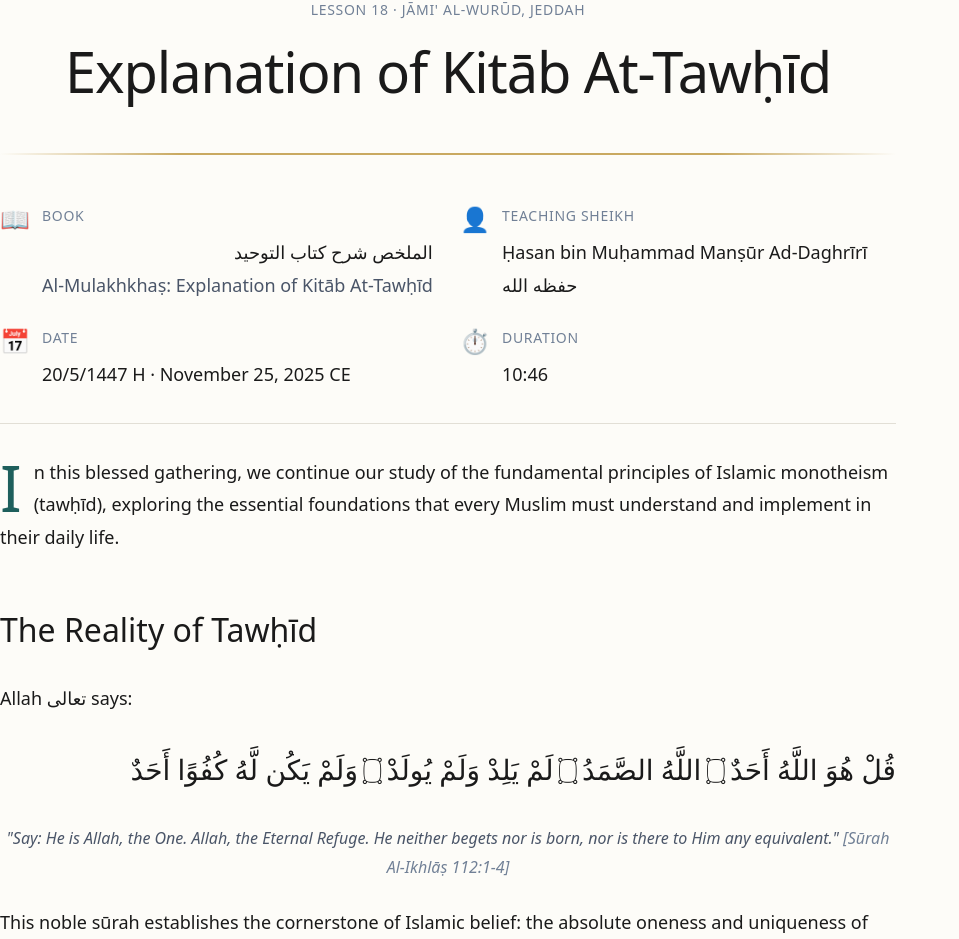
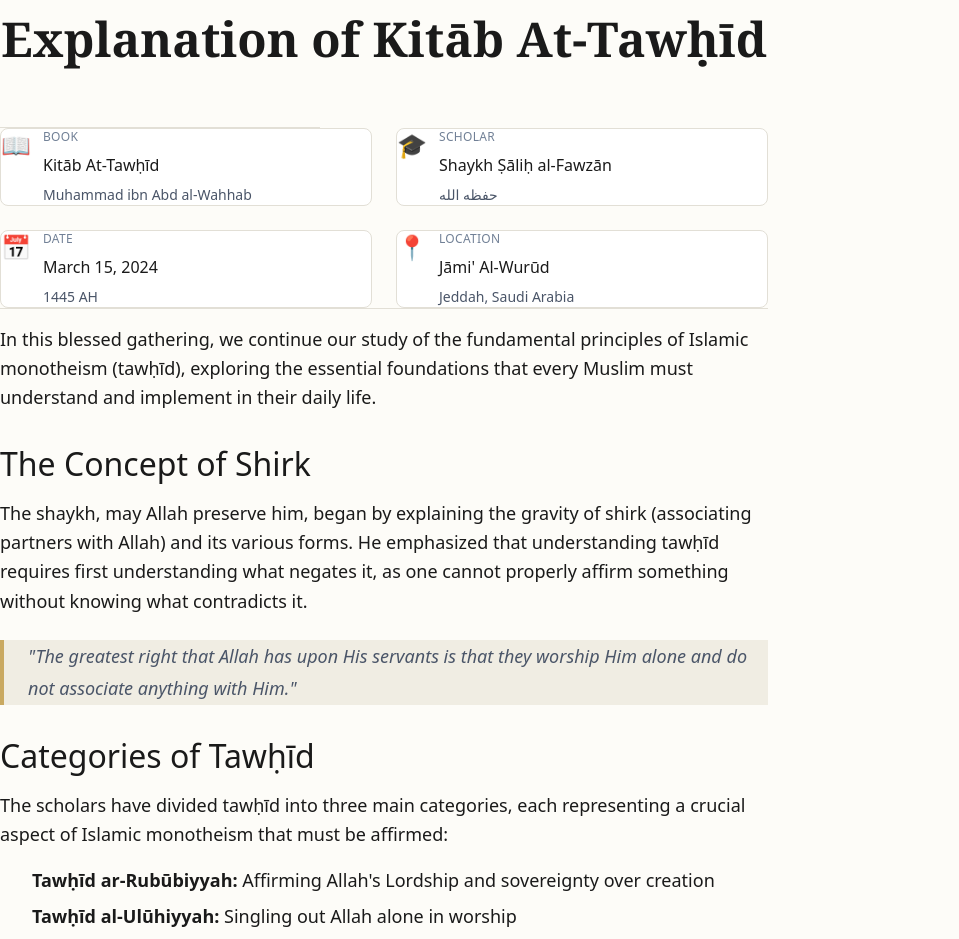
Before and after one commit to Mohamed-AH/dhassan, a Next.js app: page / in a window 1280 px wide. Shown: the part 158-1097 px from the top of the page, without its empty margins (0-959 px from the left). Built offline with nearby package versions, Linux system fonts and the light colour scheme.

Commit message:
refactor: Simplify landing and archive page layouts with cleaner design

```diff
--- a/src/app/archive/page.tsx
+++ b/src/app/archive/page.tsx
@@ -41,34 +41,27 @@ export default async function ArchivePage() {
   return (
     <div className="min-h-screen bg-bg-cream">
       {/* Hero Section */}
-      <div className="bg-primary text-white py-12 md:py-16">
-        <Container variant="wide">
-          <div className="text-center max-w-2xl mx-auto px-6">
-            <h1 className="text-3xl md:text-4xl font-bold text-white mb-4">
+      <div className="bg-primary text-white py-16">
+        <div className="max-w-5xl mx-auto px-6 text-center">
+          <h1 className="text-5xl md:text-6xl font-serif font-semibold mb-4">
             Lecture Archive
           </h1>
-            <p className="text-base md:text-lg opacity-95">
+          <p className="text-xl text-white/90 max-w-2xl mx-auto">
             English notes from Arabic Islamic lectures by Sheikh Ḥasan Ad-Daghrīrī <span className="arabic-text-inline">حفظه الله</span>
           </p>
         </div>
-        </Container>
       </div>
 
       {/* Main Content */}
-      <Container variant="wide">
-        <div className="py-12 px-4 sm:px-6 lg:px-8">
+      <div className="max-w-5xl mx-auto px-6 py-12">
         {/* Stats */}
-          <div className="flex gap-8 mb-12 justify-center">
+        <div className="flex gap-12 justify-center mb-16">
           <div className="text-center">
-              <div className="text-3xl md:text-4xl font-bold text-primary mb-1">
-                {lectures.length}
-              </div>
+            <div className="text-5xl font-bold text-primary mb-2">{lectures.length}</div>
             <div className="text-sm text-text-muted uppercase tracking-wide">Lectures</div>
           </div>
           <div className="text-center">
-              <div className="text-3xl md:text-4xl font-bold text-accent-gold mb-1">
-                {lecturesByBook.length}
-              </div>
+            <div className="text-5xl font-bold text-primary mb-2">{lecturesByBook.length}</div>
             <div className="text-sm text-text-muted uppercase tracking-wide">Series</div>
           </div>
         </div>
@@ -79,16 +72,17 @@ export default async function ArchivePage() {
             {lecturesByBook.map((group) => (
               <section key={group.book._id}>
                 {/* Book Header */}
-                  <div className="mb-10 text-center">
-                    <h2 className="text-2xl md:text-3xl font-semibold text-text-primary mb-2">
+                <div className="text-center mb-10">
+                  <h2 className="text-3xl md:text-4xl font-serif font-semibold text-text-primary mb-3">
                     {group.book.titleEnglish}
                   </h2>
-                    <p className="arabic-text text-xl md:text-2xl mb-2 opacity-80">
+                  <p className="arabic-text text-2xl text-text-secondary mb-2">
                     {group.book.titleArabic}
                   </p>
-                    <p className="text-sm text-text-muted">
+                  <p className="text-base text-text-muted">
                     {group.lectures.length} Lecture{group.lectures.length !== 1 ? 's' : ''}
                   </p>
+                  <div className="h-px bg-border max-w-md mx-auto mt-6"></div>
                 </div>
 
                   {/* Lecture Cards Grid */}
@@ -114,8 +108,8 @@ export default async function ArchivePage() {
             ))}
           </div>
         ) : (
-            <div className="card-elevated text-center py-16">
-              <p className="text-xl text-text-muted mb-4">
+          <div className="bg-white rounded-lg border border-border text-center py-16 px-6">
+            <p className="text-xl text-text-muted mb-2">
               No lectures published yet
             </p>
             <p className="text-text-secondary">
@@ -124,7 +118,6 @@ export default async function ArchivePage() {
           </div>
         )}
       </div>
-      </Container>
     </div>
   );
 }
--- a/src/app/page.tsx
+++ b/src/app/page.tsx
@@ -1,177 +1,149 @@
 import Button from '@/components/ui/Button';
 import ShareButton from '@/components/ui/ShareButton';
-import Card from '@/components/ui/Card';
-import Link from 'next/link';
 
 export default function Home() {
   return (
     <div className="min-h-screen bg-bg-cream">
-      <div className="max-w-4xl mx-auto px-4 sm:px-6 lg:px-8 py-8">
-        <main className="space-y-8">
-            {/* Breadcrumb */}
-            <div>
+      {/* Simple centered container */}
+      <div className="max-w-3xl mx-auto px-6 py-12">
+
+        {/* Back button */}
+        <div className="mb-8">
           <Button variant="ghost" href="/archive">
             ← Back to Archive
           </Button>
         </div>
 
-            {/* Decorative Border */}
-            <hr className="divider" />
-
-            {/* Metadata */}
-            <div className="text-center">
-              <p className="metadata-text mb-2">LESSON 18 · JĀMI' AL-WURŪD, JEDDAH</p>
-              <h1 className="heading-primary mb-4">
+        {/* Article header */}
+        <header className="text-center mb-12">
+          <p className="text-sm text-text-muted uppercase tracking-wider mb-4">
+            LESSON 18 · JĀMI' AL-WURŪD, JEDDAH
+          </p>
+          <h1 className="text-4xl md:text-5xl font-serif font-semibold text-text-primary mb-8">
             Explanation of Kitāb At-Tawḥīd
           </h1>
-              <hr className="divider" />
-            </div>
+          <div className="h-px bg-border max-w-xs mx-auto"></div>
+        </header>
 
-            {/* Info Grid */}
-            <div className="grid grid-cols-1 md:grid-cols-2 gap-6">
+        {/* Lecture info cards */}
+        <div className="grid grid-cols-1 md:grid-cols-2 gap-6 mb-12">
+          <div className="bg-white p-6 rounded-lg border border-border">
             <div className="flex items-start gap-3">
               <span className="text-2xl">📖</span>
               <div>
-                  <p className="metadata-text mb-1">Book</p>
-                  <p className="arabic-text-inline">الملخص شرح كتاب التوحيد</p>
-                  <p className="text-text-secondary">Al-Mulakhkhaṣ: Explanation of Kitāb At-Tawḥīd</p>
-                </div>
-              </div>
-
-              <div className="flex items-start gap-3">
-                <span className="text-2xl">👤</span>
-                <div>
-                  <p className="metadata-text mb-1">Teaching Sheikh</p>
-                  <p className="font-medium">Ḥasan bin Muḥammad Manṣūr Ad-Daghrīrī <span className="arabic-text-inline">حفظه الله</span></p>
-                </div>
-              </div>
-
-              <div className="flex items-start gap-3">
-                <span className="text-2xl">📅</span>
-                <div>
-                  <p className="metadata-text mb-1">Date</p>
-                  <p className="font-medium">20/5/1447 H · November 25, 2025 CE</p>
-                </div>
-              </div>
-
-              <div className="flex items-start gap-3">
-                <span className="text-2xl">⏱</span>
-                <div>
-                  <p className="metadata-text mb-1">Duration</p>
-                  <p className="font-medium">10:46</p>
+                <p className="text-xs text-text-muted uppercase tracking-wide mb-1">Book</p>
+                <p className="text-base font-medium text-text-primary">Kitāb At-Tawḥīd</p>
+                <p className="text-sm text-text-secondary mt-1">Muhammad ibn Abd al-Wahhab</p>
               </div>
             </div>
           </div>
 
-            <hr className="divider-simple" />
+          <div className="bg-white p-6 rounded-lg border border-border">
+            <div className="flex items-start gap-3">
+              <span className="text-2xl">🎓</span>
+              <div>
+                <p className="text-xs text-text-muted uppercase tracking-wide mb-1">Scholar</p>
+                <p className="text-base font-medium text-text-primary">Shaykh Ṣāliḥ al-Fawzān</p>
+                <p className="text-sm text-text-secondary mt-1">حفظه الله</p>
+              </div>
+            </div>
+          </div>
 
-            {/* Lecture Content */}
-            <article className="lecture-content space-y-6">
-              <p>
+          <div className="bg-white p-6 rounded-lg border border-border">
+            <div className="flex items-start gap-3">
+              <span className="text-2xl">📅</span>
+              <div>
+                <p className="text-xs text-text-muted uppercase tracking-wide mb-1">Date</p>
+                <p className="text-base font-medium text-text-primary">March 15, 2024</p>
+                <p className="text-sm text-text-secondary mt-1">1445 AH</p>
+              </div>
+            </div>
+          </div>
+
+          <div className="bg-white p-6 rounded-lg border border-border">
+            <div className="flex items-start gap-3">
+              <span className="text-2xl">📍</span>
+              <div>
+                <p className="text-xs text-text-muted uppercase tracking-wide mb-1">Location</p>
+                <p className="text-base font-medium text-text-primary">Jāmi' Al-Wurūd</p>
+                <p className="text-sm text-text-secondary mt-1">Jeddah, Saudi Arabia</p>
+              </div>
+            </div>
+          </div>
+        </div>
+
+        <div className="h-px bg-border mb-12"></div>
+
+        {/* Main article content */}
+        <article className="prose prose-lg max-w-none">
+          <p className="text-lg leading-relaxed text-text-primary mb-6">
             In this blessed gathering, we continue our study of the fundamental principles of Islamic monotheism (tawḥīd),
             exploring the essential foundations that every Muslim must understand and implement in their daily life.
           </p>
 
-              <h2>The Reality of Tawḥīd</h2>
+          <h2 className="text-3xl font-serif font-semibold text-text-primary mt-12 mb-6">
+            The Concept of Shirk
+          </h2>
 
-              <p>
-                Allah <span className="arabic-text-inline">تعالى</span> says:
+          <p className="text-lg leading-relaxed text-text-primary mb-6">
+            The shaykh, may Allah preserve him, began by explaining the gravity of shirk (associating partners with Allah)
+            and its various forms. He emphasized that understanding tawḥīd requires first understanding what negates it,
+            as one cannot properly affirm something without knowing what contradicts it.
           </p>
 
-              <div className="text-center my-8">
-                <p className="arabic-text mb-3">
-                  قُلْ هُوَ اللَّهُ أَحَدٌ ۝ اللَّهُ الصَّمَدُ ۝ لَمْ يَلِدْ وَلَمْ يُولَدْ ۝ وَلَمْ يَكُن لَّهُ كُفُوًا أَحَدٌ
-                </p>
-                <p className="transliteration text-center">
-                  "Say: He is Allah, the One. Allah, the Eternal Refuge. He neither begets nor is born, nor is there to Him any equivalent."
-                  <span className="text-text-muted"> [Sūrah Al-Ikhlāṣ 112:1-4]</span>
-                </p>
-              </div>
+          <blockquote className="border-l-4 border-accent-gold bg-bg-accent pl-6 py-4 my-8 italic text-text-secondary">
+            "The greatest right that Allah has upon His servants is that they worship Him alone and do not associate
+            anything with Him."
+          </blockquote>
 
-              <p>
-                This noble sūrah establishes the cornerstone of Islamic belief: the absolute oneness and uniqueness of Allah.
-                The scholars have emphasized that understanding this principle is fundamental to one's faith.
+          <h2 className="text-3xl font-serif font-semibold text-text-primary mt-12 mb-6">
+            Categories of Tawḥīd
+          </h2>
+
+          <p className="text-lg leading-relaxed text-text-primary mb-6">
+            The scholars have divided tawḥīd into three main categories, each representing a crucial aspect of Islamic
+            monotheism that must be affirmed:
           </p>
 
-              <h3>The Testimony of Faith</h3>
+          <ul className="space-y-3 mb-6 text-lg text-text-primary">
+            <li><strong>Tawḥīd ar-Rubūbiyyah:</strong> Affirming Allah's Lordship and sovereignty over creation</li>
+            <li><strong>Tawḥīd al-Ulūhiyyah:</strong> Singling out Allah alone in worship</li>
+            <li><strong>Tawḥīd al-Asmā' was-Ṣifāt:</strong> Affirming Allah's names and attributes</li>
+          </ul>
 
-              <p>
-                Sheikh Aḥmad An-Najmī <span className="arabic-text-inline">رحمه الله</span> explained in his commentary:
+          <h2 className="text-3xl font-serif font-semibold text-text-primary mt-12 mb-6">
+            Practical Applications
+          </h2>
+
+          <p className="text-lg leading-relaxed text-text-primary mb-6">
+            The shaykh stressed the importance of implementing these principles in our daily lives. It is not sufficient
+            to merely have theoretical knowledge; rather, this understanding must translate into action and adherence to
+            the Sunnah of the Prophet ﷺ.
           </p>
 
-              <blockquote>
-                The testimony "Lā ilāha illa Allāh" (There is no deity worthy of worship except Allah) is not merely
-                a statement uttered by the tongue, but rather it is a comprehensive declaration that encompasses belief
-                in the heart, affirmation on the tongue, and action with the limbs.
-              </blockquote>
-
-              <p>
-                This understanding is crucial for every believer. The statement of tawḥīd requires:
+          <p className="text-lg leading-relaxed text-text-primary mb-6">
+            He cautioned against the subtle forms of shirk that may creep into one's worship, such as showing off (riyā')
+            or seeking praise from people rather than sincerely seeking Allah's pleasure alone.
           </p>
 
-              <ol>
-                <li>
-                  <strong>Knowledge</strong> of its meaning - understanding what you are affirming and what you are negating
-                </li>
-                <li>
-                  <strong>Certainty</strong> that removes all doubt from the heart
-                </li>
-                <li>
-                  <strong>Acceptance</strong> of all that it entails, without rejection or hesitation
-                </li>
-                <li>
-                  <strong>Submission</strong> through actions that conform to this declaration
-                </li>
-              </ol>
+          <h2 className="text-3xl font-serif font-semibold text-text-primary mt-12 mb-6">
+            Conclusion
+          </h2>
 
-              <h3>The Prophet's Teaching Method</h3>
-
-              <p>
-                Abū Hurayrah <span className="arabic-text-inline">رضي الله عنه</span> reported that the Messenger of Allah
-                <span className="arabic-text-inline"> صلى الله عليه وسلم</span> was asked: "Which deed is best?"
+          <p className="text-lg leading-relaxed text-text-primary mb-6">
+            In closing, the shaykh reminded us that the path to Paradise is achieved through sincere adherence to tawḥīd
+            and following the way of the Prophet ﷺ. He encouraged the students to continue their studies with dedication
+            and to always seek authentic knowledge from trustworthy scholars.
           </p>
 
-              <div className="my-6 p-6 bg-bg-accent rounded-lg">
-                <p className="arabic-text mb-4">
-                  إِيمَانٌ بِاللَّهِ وَرَسُولِهِ
-                </p>
-                <p className="body-text">
-                  He <span className="arabic-text-inline">صلى الله عليه وسلم</span> replied: "Belief in Allah and His Messenger."
-                </p>
-                <p className="metadata-text mt-3">📚 Source: Ṣaḥīḥ Al-Bukhārī</p>
-              </div>
-
-              <p>
-                This hadith demonstrates the priority that faith (īmān) holds in Islam. All righteous deeds stem from
-                and are built upon the foundation of correct belief in Allah and His Messenger.
-              </p>
-
-              <h2>Practical Implementation</h2>
-
-              <p>
-                The knowledge of tawḥīd is not meant to remain theoretical. Rather, it must manifest in our daily lives through:
-              </p>
-
-              <ul>
-                <li>Directing all worship exclusively to Allah alone</li>
-                <li>Seeking help and relying solely upon Him</li>
-                <li>Making duʿāʾ (supplication) to Him alone</li>
-                <li>Having tawakkul (trust) in Him in all affairs</li>
-              </ul>
-
-              <p>
-                May Allah grant us understanding of His religion and make us firm upon the truth. We ask Him to guide us
-                to that which pleases Him and to keep us steadfast upon tawḥīd until we meet Him.
-              </p>
-
-              <p className="mt-8 text-text-muted italic">
-                And all praise is due to Allah, Lord of the worlds. May peace and blessings be upon our Prophet Muhammad,
-                his family, and all his companions.
+          <p className="text-lg leading-relaxed text-text-primary">
+            May Allah grant us understanding of His religion and make us firm upon the straight path. May peace and
+            blessings be upon our Prophet Muhammad, his family, and all his companions.
           </p>
         </article>
 
-            {/* Share & Navigation */}
-            <div className="pt-8 border-t border-border">
+        {/* Navigation */}
+        <div className="mt-16 pt-8 border-t border-border">
           <div className="flex flex-col md:flex-row gap-4 justify-between items-center">
             <Button variant="secondary" href="/">
               ← Previous Lecture
@@ -187,7 +159,6 @@ export default function Home() {
             </Button>
           </div>
         </div>
-        </main>
       </div>
     </div>
   );
```
Lines whose indentation alone changed are shown as unchanged.
